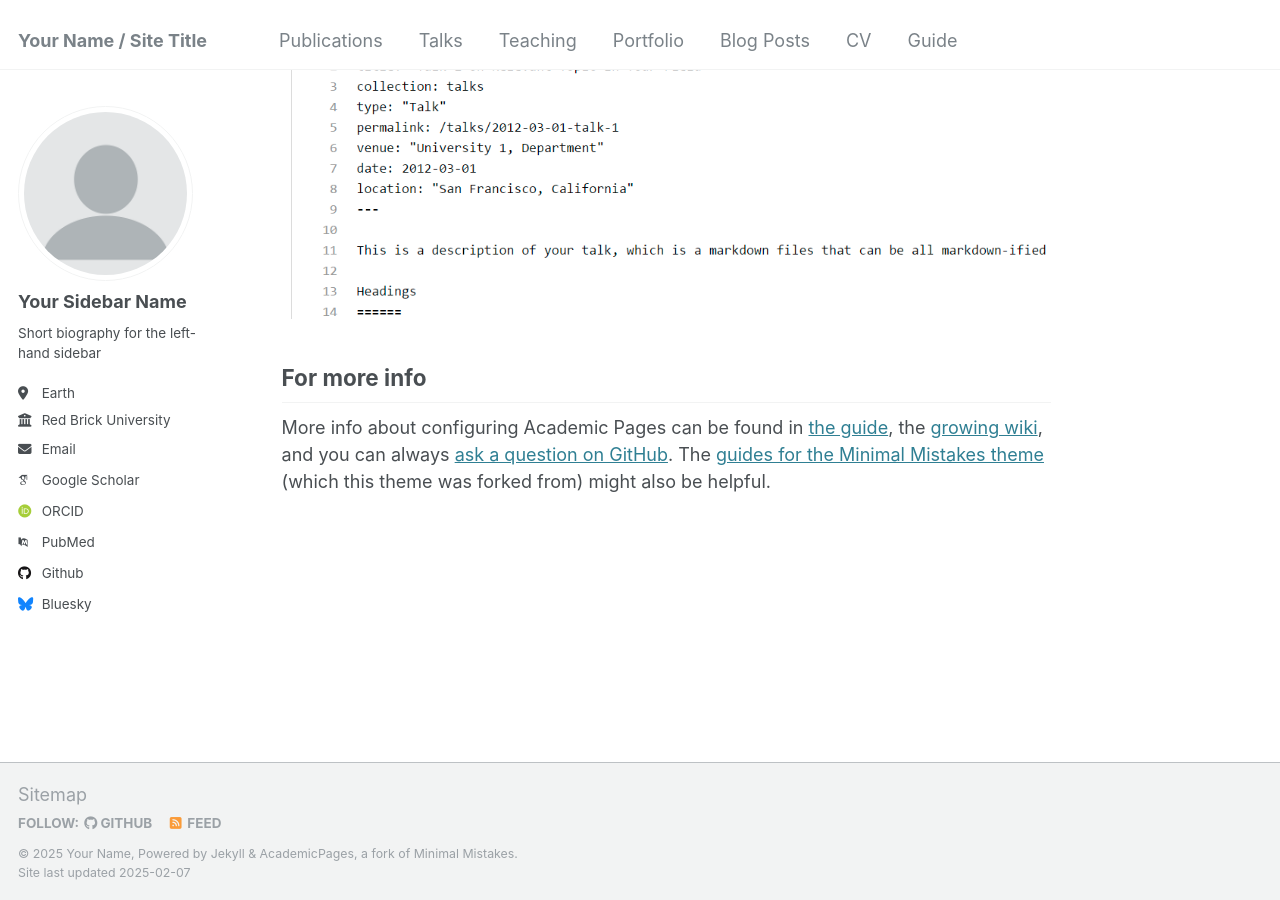
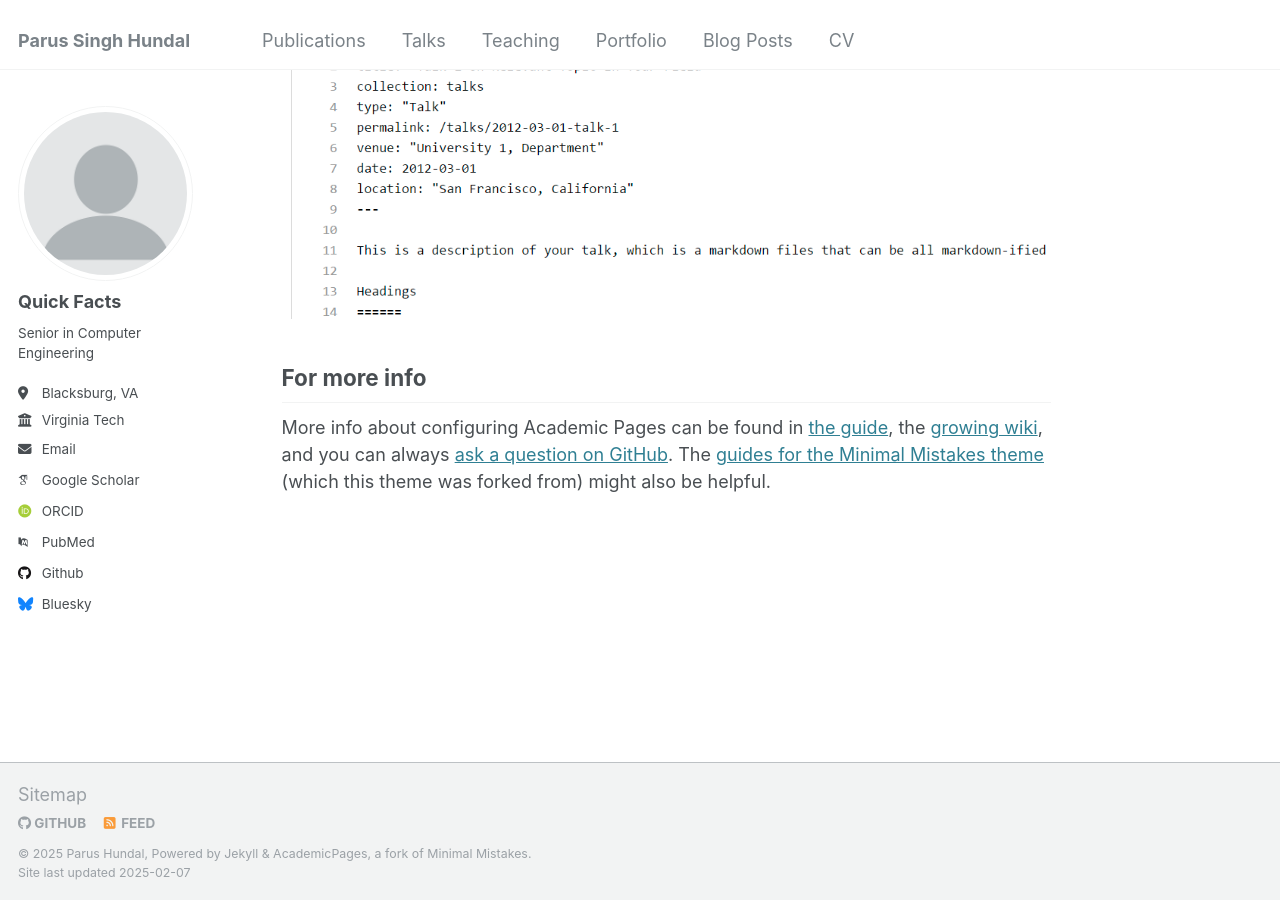
Before and after one commit to ParusHundal/ParusHundal.github.io, a Jekyll site: the page built from _pages/about.md, in a window 1280 px wide and 900 px high, scrolled down 2643 px. Built offline with Jekyll 4.4.1, drawn with Linux system fonts in a browser that asks for light colours; some web fonts are replaced.

Commit message:
Changed a few config settings

```diff
--- a/_config.yml
+++ b/_config.yml
@@ -7,12 +7,12 @@
 # server process.
 
 # Basic Site Settings
-locale                   : "en-US"
-title                    : "Your Name / Site Title"
+locale                   : "Blacksburg, VA"
+title                    : "Parus Singh Hundal"
 title_separator          : "-"
-name                     : &name "Your Name"
-description              : &description "personal description"
-url                      : https://academicpages.github.io # the base hostname & protocol for your site e.g. "https://[your GitHub username].github.io"
+name                     : &name "Parus Hundal"
+description              : &description "A senior studying Computer Engineering at Virginia Tech"
+url                      : https://ParusHundal.github.io # the base hostname & protocol for your site e.g. "https://[your GitHub username].github.io"
 baseurl                  : "" # the subpath of your site, e.g. "/blog"
 repository               : "academicpages/academicpages.github.io"
 
@@ -22,13 +22,12 @@ repository               : "academicpages/academicpages.github.io"
 author:
   # Biographic information
   avatar           : "profile.png"
-  name             : "Your Sidebar Name"
+  name             : "Quick Facts"
   pronouns         : # example: "she/her"
-  bio              : "Short biography for the left-hand sidebar"
-  location         : "Earth"
-  employer         : "Red Brick University"
-  uri              : # URL
-  email            : "none@example.org"
+  bio              : "Senior in Computer Engineering"
+  location         : "Blacksburg, VA"
+  employer         : "Virginia Tech"
+  email            : "parush@vt.edu"
 
   # Academic websites
   arxiv            : # URL - Update with the correct link to your profile
--- a/_data/navigation.yml
+++ b/_data/navigation.yml
@@ -22,6 +22,3 @@ main:
 
   - title: "CV"
     url: /cv/
-
-  - title: "Guide"
-    url: /markdown/
```
